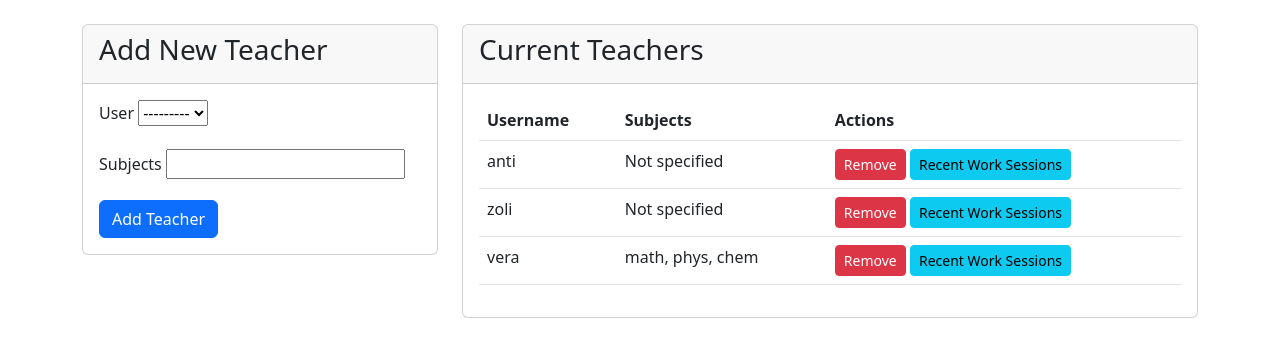
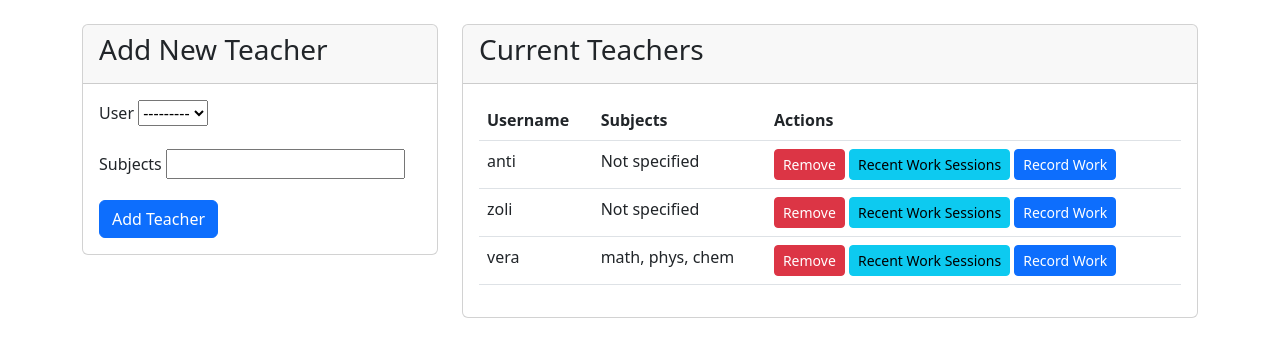
Before and after one commit to zsbati/teachers, a Django app: page /dashboard/superuser/manage-teachers/ in a window 1280 px wide. Shown: the part 56-413 px from the top of the page. Run offline with Django 5.2, Linux system fonts and the light colour scheme; a user stored in the database is signed in; data comes from the database, SQL or seed files in the repository; both versions use the stored data as it was after the commit; parts of the project's set-up code (start-up, migrations or seed data) failed here and were passed over.

Commit message:
recent working session complete

```diff
--- a/teachers_app/urls.py
+++ b/teachers_app/urls.py
@@ -18,7 +18,8 @@ urlpatterns = [
     path('superuser/manage-tasks/', views.manage_tasks, name='manage_tasks'),
     path('edit-task/<int:task_id>/', views.edit_task, name='edit_task'),
     path('remove-task/<int:task_id>/', views.remove_task, name='remove_task'),
-    path('record-work/', views.record_work, name='record_work'),
+    path('record-work/', views.record_work, name='record_work'),  # For teachers recording their own work
+    path('record-work/<int:teacher_id>/', views.record_work, name='record_work_with_teacher'),
     path('clock-out/<int:session_id>/', views.clock_out, name='clock_out'),
     path('dashboard/recent-work-sessions/<int:teacher_id>/', views.recent_work_sessions, name='recent_work_sessions'),
 ]
--- a/teachers_app/views.py
+++ b/teachers_app/views.py
@@ -3,6 +3,7 @@ from django.contrib.auth import update_session_auth_hash
 from django.contrib import messages
 from django.shortcuts import render, redirect, get_object_or_404
 from django.utils import timezone
+from django.http import HttpResponseForbidden
 from .forms import (
     CustomPasswordChangeForm, TeacherCreationForm, TaskForm,
     WorkSessionManualForm, WorkSessionClockForm, WorkSessionTimeRangeForm, WorkSessionFilterForm, AddTeacherForm
@@ -175,8 +176,16 @@ def remove_task(request, task_id):
 
 
 @login_required
-@user_passes_test(is_teacher)
-def record_work(request):
+def record_work(request, teacher_id=None):
+    # Determine the teacher for whom the work is being recorded
+    if not request.user.is_superuser:
+        teacher = get_object_or_404(Teacher, user=request.user)  # Teachers can only record their own work
+    else:
+        if teacher_id:
+            teacher = get_object_or_404(Teacher, id=teacher_id)  # Superusers specify a teacher
+        else:
+            return HttpResponseForbidden("Superusers must specify a teacher to record work for.")
+
     if request.method == 'POST':
         entry_type = request.POST.get('entry_type')
 
@@ -184,46 +193,49 @@ def record_work(request):
             form = WorkSessionManualForm(request.POST)
             if form.is_valid():
                 work_session = form.save(commit=False)
-                work_session.teacher = request.user.teacher
+                work_session.teacher = teacher
                 work_session.entry_type = 'manual'
                 work_session.save()
-                messages.success(request, 'Work hours recorded successfully!')
-                return redirect('record_work')
+                messages.success(request, f'Work hours recorded successfully for {teacher.user.username}!')
+                return redirect('record_work_with_teacher', teacher_id=teacher.id)
 
         elif entry_type == 'clock':
             form = WorkSessionClockForm(request.POST)
             if form.is_valid():
                 work_session = form.save(commit=False)
-                work_session.teacher = request.user.teacher
+                work_session.teacher = teacher
                 work_session.entry_type = 'clock'
                 work_session.clock_in = timezone.now()
                 work_session.save()
-                messages.success(request, 'Clock-in recorded successfully!')
-                return redirect('record_work')
+                messages.success(request, f'Clock-in recorded successfully for {teacher.user.username}!')
+                return redirect('record_work_with_teacher', teacher_id=teacher.id)
 
         elif entry_type == 'time_range':
             form = WorkSessionTimeRangeForm(request.POST)
             if form.is_valid():
                 work_session = form.save(commit=False)
-                work_session.teacher = request.user.teacher
+                work_session.teacher = teacher
                 work_session.entry_type = 'time_range'
                 work_session.save()
-                messages.success(request, 'Work hours recorded successfully with a time range!')
-                return redirect('record_work')
+                messages.success(request,
+                                 f'Work hours recorded successfully with a time range for {teacher.user.username}!')
+                return redirect('record_work_with_teacher', teacher_id=teacher.id)
 
     else:
         manual_form = WorkSessionManualForm()
         clock_form = WorkSessionClockForm()
         time_range_form = WorkSessionTimeRangeForm()
 
+    # Get the active session for the teacher
     active_session = WorkSession.objects.filter(
-        teacher=request.user.teacher,
+        teacher=teacher,
         entry_type='clock',
         clock_out__isnull=True
     ).first()
 
+    # Get completed sessions for the teacher
     completed_sessions = WorkSession.objects.filter(
-        teacher=request.user.teacher
+        teacher=teacher
     ).exclude(
         id=active_session.id if active_session else None
     ).order_by('-created_at')[:10]
@@ -234,6 +246,7 @@ def record_work(request):
         'time_range_form': time_range_form,
         'active_session': active_session,
         'completed_sessions': completed_sessions,
+        'teacher': teacher,
     })
 
 
--- a/templates/superuser/manage_teachers.html
+++ b/templates/superuser/manage_teachers.html
@@ -64,6 +64,8 @@
                                 <a href="{% url 'recent_work_sessions' teacher.id %}" class="btn btn-info btn-sm">
                                     Recent Work Sessions
                                 </a>
+                                <a href="{% url 'record_work_with_teacher' teacher.id %}"
+                                   class="btn btn-primary btn-sm">Record Work</a>
                             </td>
                         </tr>
                         {% endfor %}
```
Also changed, not shown: db.sqlite3, templates/manage_tasks.html (renamed from templates/superuser/manage_tasks.html).
